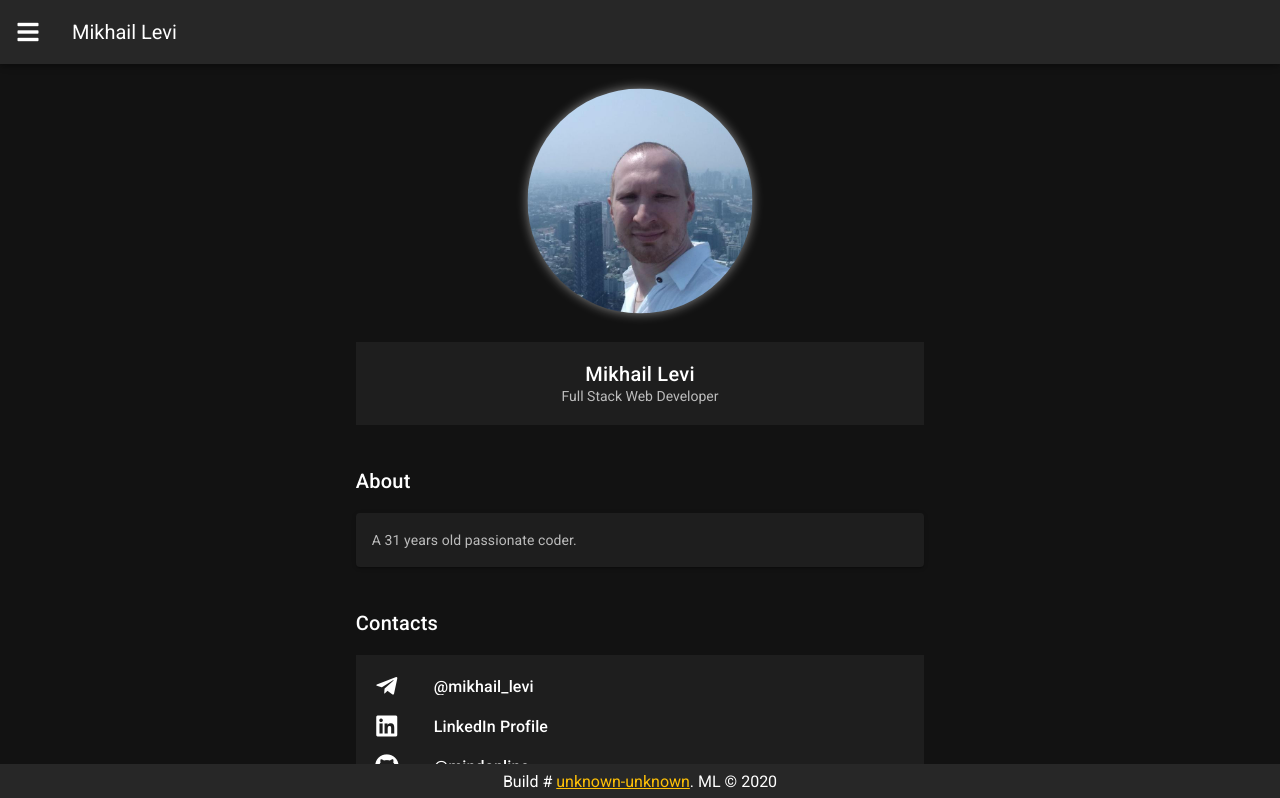
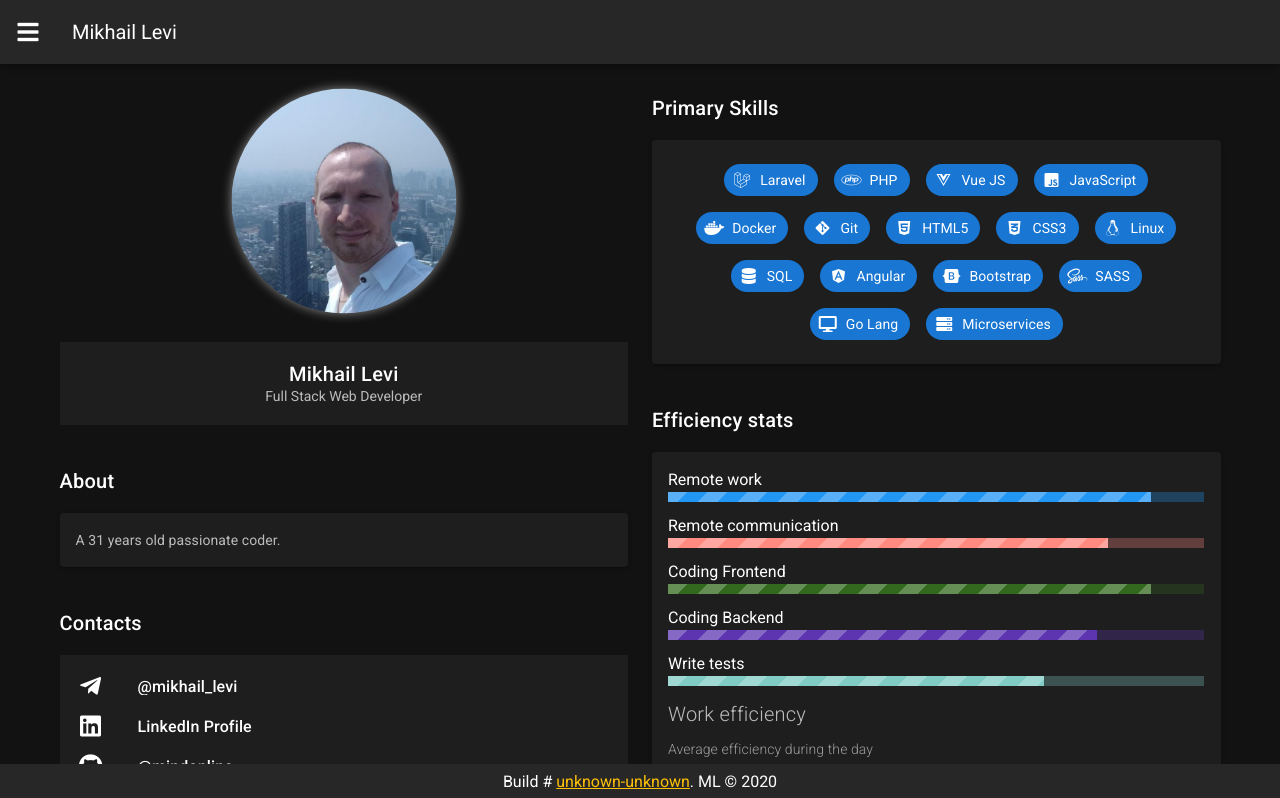
Before and after one commit to mindonline/mindonline, a Nuxt app: page / in a window 1280 px wide. Shown: the top 798 px of the page. Built offline with nearby package versions, Linux system fonts and the light colour scheme.

Commit message:
improvement(indexPage): new layout

```diff
--- a/pages/index.vue
+++ b/pages/index.vue
@@ -2,7 +2,10 @@
   <v-img :src="backgroundImage" height="100%">
     <v-container>
       <v-row>
-        <v-col cols="12" md="6" offset-md="3">
+        <v-col cols="12" md="6">
+          <!-- Left Side -->
+          <v-row>
+            <v-col cols="12">
               <profile-avatar
                 :image="$store.state.ownerAvatarUrl"
                 :image-title="$store.state.ownerAvatarTitle"
@@ -12,19 +15,25 @@
             </v-col>
           </v-row>
           <v-row wrap justify-center align-start>
-        <v-col cols="12" md="6" offset-md="3">
+            <v-col cols="12">
               <div class="title mt-4 mb-4">
                 About
               </div>
               <personal :birthday="$store.state.birthday"></personal>
             </v-col>
-        <v-col cols="12" md="6" offset-md="3">
+            <v-col cols="12">
               <div class="title mt-4 mb-4">
                 Contacts
               </div>
               <contact-list :value="$store.state.contacts"/>
             </v-col>
-        <v-col cols="12" md="6" offset-md="3">
+            <!-- /Left Side -->
+          </v-row>
+        </v-col>
+        <v-col cols="12" md="6">
+          <v-row>
+            <!-- Right Side -->
+            <v-col cols="12">
               <div class="title mt-4 mb-4">
                 Primary Skills
               </div>
@@ -34,7 +43,7 @@
                 </v-card-text>
               </v-card>
             </v-col>
-        <v-col cols="12" md="6" offset-md="3">
+            <v-col cols="12">
               <div class="title mt-4 mb-4">
                 Efficiency stats
               </div>
@@ -43,9 +52,7 @@
               </div>
             </v-col>
           </v-row>
-      <v-row>
-        <v-col>
-
+          <!-- /Right Side -->
         </v-col>
       </v-row>
     </v-container>
```
Lines whose indentation alone changed are shown as unchanged.
